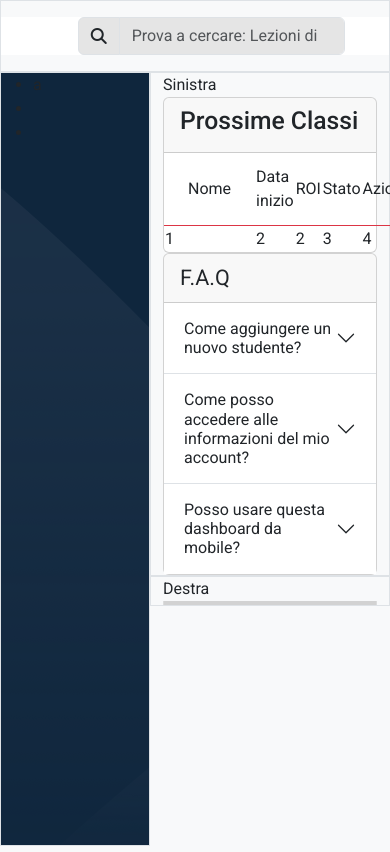
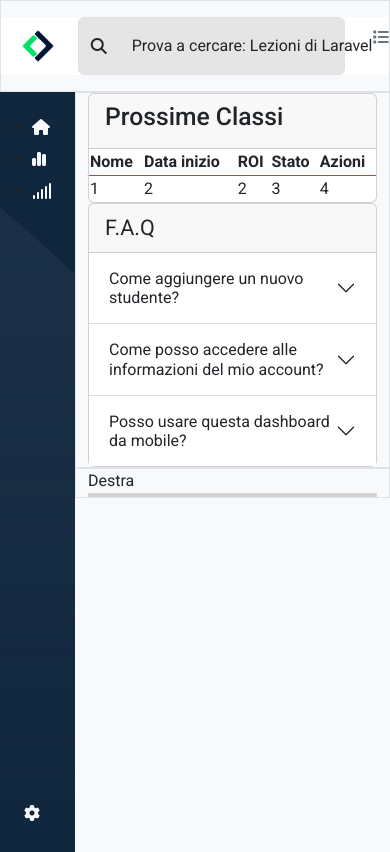
Before and after one commit to Trotteriniku/html-css-bootstrap-dashboard, a plain HTML site: page index.html in a window 390 px wide. Shown: the top 852 px of the page. Drawn offline with nearby package versions, Linux system fonts and the light colour scheme.

Commit message:
mobile sidebar

```diff
--- a/css/style.css
+++ b/css/style.css
@@ -15,14 +15,13 @@ body{
     height: 100vh;
 }
 
-header{
-    /* height: 70px; */
+
+
+main{
+    height: calc(100% - 73.6px);
 }
 
-main{
-    height: calc(100% - 70px);
-    /* height: 100%; */
-}
+
 
 .bg-kj-searchbar{
     background-color: var(--color-bg-search-bar);
@@ -45,6 +44,28 @@ main{
     width: calc(100% - 150px);
 }
 
-.mi{
-    height: 10px;
+.mini-logo{
+    width: 50px;
+    height: 50px;
 }
+
+.top-side{
+    height: calc(100% - 50px);
+}
+.bottom-side{
+    height: 50px;
+}
+@media screen and (max-width:1200px) {
+    main{
+        height: calc(100% - 83.6px);
+    }
+ }
+
+ @media screen and (max-width:992px) {
+     #side-bar{
+        width: 75px;
+     }
+    #main-content{
+        width: calc(100% - 75px);
+    }
+ }
--- a/index.html
+++ b/index.html
@@ -21,38 +21,45 @@
         <header class="sticky-top border bg-kj-body py-3">
             <nav class="container-fluid">
                 <div class="row bg-white  align-items-center">
-                    <div class="col-2">
-                        <img src="img/logo.svg" alt="logo" class="d-none d-md-flex">
-                        <!-- <img src="img/mobile-logo.png" alt="logo-mobile" class="d-none d-md-block w-25"> -->
+                    <div class=" col-2">
+                        <img src="img/logo.svg" alt="logo" class="d-none d-lg-flex">
+                        <img src="img/mobile-logo.png" alt="logo-mobile" class=" d-lg-none mini-logo">
 
                     </div>
-                    <div class="col-9">
-                        <div class="input-group ">
+                    <div class="  col-9">
+                        <div class="input-group">
                             <span class="input-group-text bg-kj-searchbar"><i class="fa-solid fa-magnifying-glass"></i></span>
+                            <div class="form-floating">
+                              <input type="search" class="form-control bg-kj-searchbar border-start-0 " id="Search" placeholder="Prova a cercare: Lezioni di Laravel">
+                              <label for="Search">Prova a cercare: Lezioni di Laravel</label>
+                            </div>
+                          </div>
+                    </div>
+                    <div class=" col-1">
+                        <ul class=" d-flex list-unstyled align-items-center  ">
+                            <li><a href="" class="text-secondary px-1  "><i class="fa-solid fa-list "></i></a></li>
+                            <li><a href="" class="text-secondary px-1 "><i class="fa-solid fa-circle-question "></i></a></li>
+                            <li><a href="" class="text-secondary  "><i class="fa-solid fa-ellipsis-vertical "></i></a></li>
+                            <li class=""><a href="" class="text-bell flex-lg-reverse "><i class="fa-solid fa-bell f "></i></a></li>
+                        </ul>
 
-                              <input type="search" class="form-control bg-kj-searchbar" id="search-bar" placeholder="Prova a cercare: Lezioni di Laravel">
-                              <!-- <label for="search-bar">Se</label> -->
-
-                        </div>
-                    </div>
-                    <div class="col-1">
-                        <ul class="d-flex gap-3 list-unstyled mb-0 ">
-                            <li><a href="" class="text-secondary d-none d-sm-block"><i class="fa-solid fa-list "></i></a></li>
-                            <li><a href="" class="text-secondary d-none d-sm-block"><i class="fa-solid fa-circle-question "></i></a></li>
-                            <li><a href="" class="text-secondary d-none d-sm-block"><i class="fa-solid fa-ellipsis-vertical "></i></a></li>
-                            <li><a href="" class="text-bell d-sm-block"><i class="fa-solid fa-bell "></i></a></li>
-                        </ul>
                     </div>
                 </div>
             </nav>
         </header>
         <main class="w-100 d-flex ">
-            <div id="side-bar" class="border">
-                <ul>
-                    <li>a</li>
-                    <li></li>
-                    <li></li>
-                </ul>
+            <div id="side-bar">
+                <div class="top-side">
+                    <ul class="py-4">
+                        <li class="mb-2"><a href="" class="text-light"><i class="fa-solid fa-house"></i></a></li>
+                        <li class="mb-2"><a href="" class="text-light"><i class="fa-solid fa-chart-simple"></i></a></li>
+                        <li class="mb-2"><a href="" class="text-light"><i class="fa-solid fa-signal"></i></a></li>
+                    </ul>
+                </div>
+                <div class="bottom-side">
+                    <i class="fa-solid fa-gear text-light ms-4 "></i>
+                </div>
+
             </div>
 
 
@@ -62,7 +69,7 @@
                         <section id="main-nav"></section>
 
                         <div id="dashboard" class="row">
-                            <div class=" col-12 col-lg-8 dash-left border">Sinistra
+                            <div class=" col-12 col-lg-8 dash-left border">
                                 <div class="card">
                                     <div class="card-header">
                                         <h2>Prossime Classi</h2>
@@ -70,11 +77,11 @@
                                     <table class="table-hover">
                                         <thead class="p-3">
                                             <tr class="border-bottom border-danger">
-                                                <td class="p-4">Nome</td>
-                                                <td>Data inizio</td>
-                                                <td>ROI</td>
-                                                <td>Stato</td>
-                                                <td>Azioni</td>
+                                                <th class="col">Nome</td>
+                                                <th>Data inizio</td>
+                                                <th>ROI</td>
+                                                <th>Stato</td>
+                                                <th>Azioni</td>
                                             </tr>
                                         </thead>
                                           <tbody>
```
